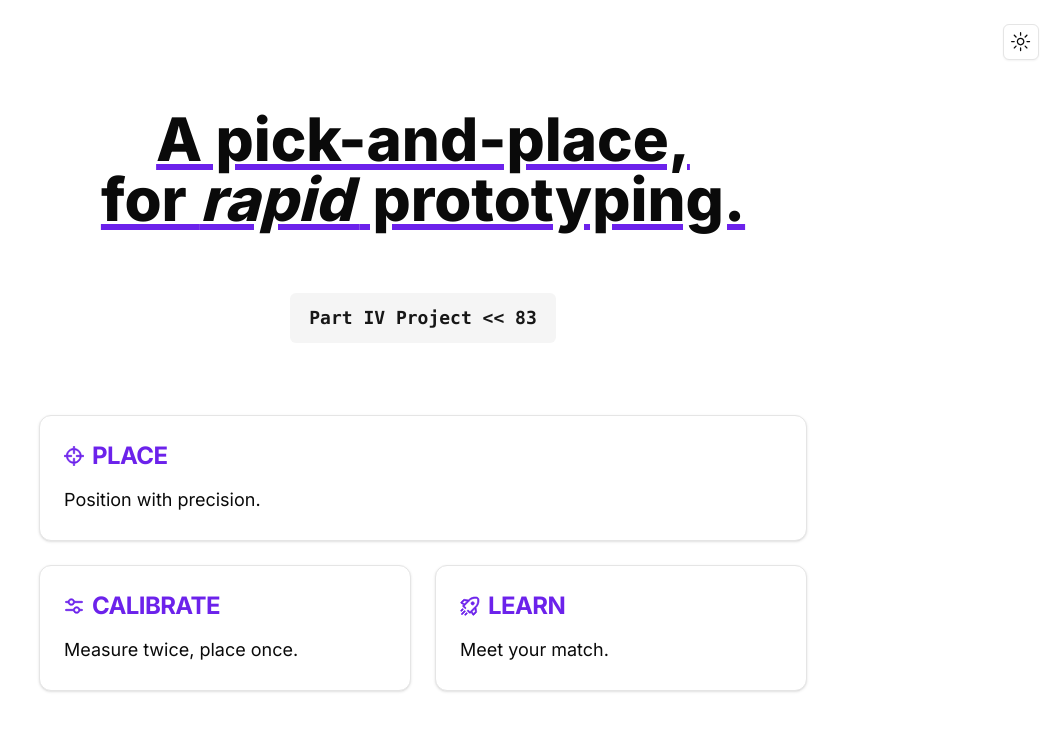
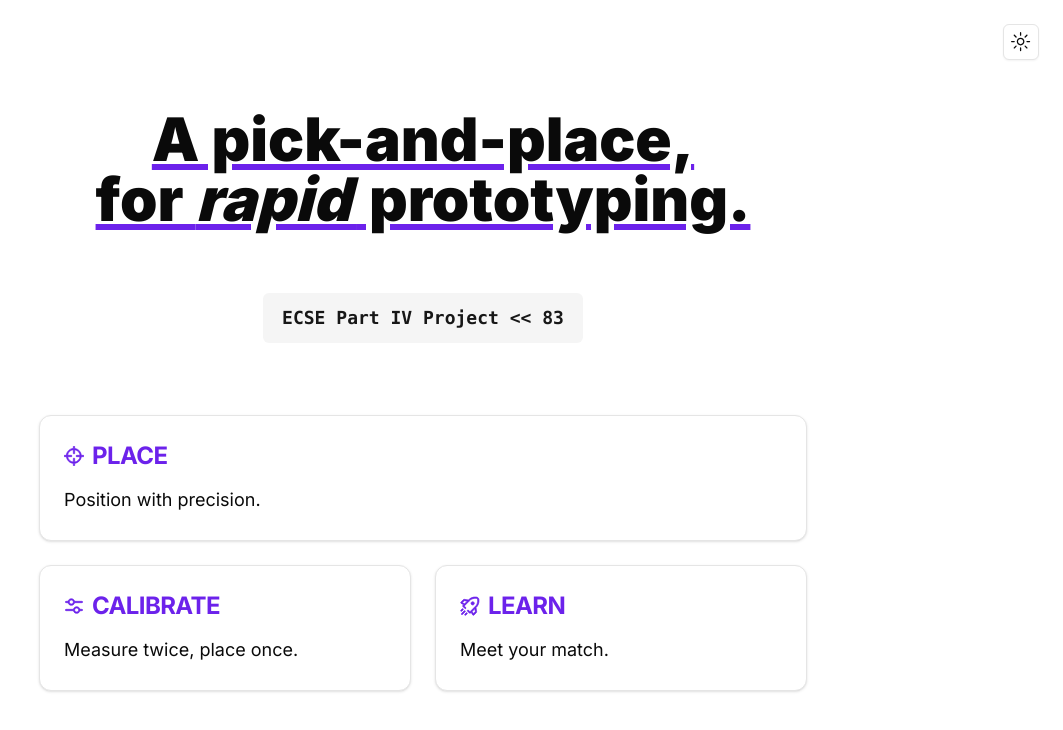
Before and after one commit to p4p-83/interface, a Next.js app in the folder client/: page / in a window 1280 px wide. Shown: the top 730 px of the page, without its empty margins (217-1280 px from the left). Built offline with nearby package versions, Linux system fonts and the light colour scheme.

Commit message:
feat: :lipstick: update home page title

```diff
--- a/client/src/app/page.tsx
+++ b/client/src/app/page.tsx
@@ -13,14 +13,14 @@ export default function Home() {
         <ThemeToggle />
       </div>
 
-      <h1 className='mb-16 text-6xl text-center font-extrabold underline decoration-primary'>
+      <h1 className='mb-16 text-6xl text-center font-black underline decoration-primary'>
         A pick-and-place,<br />
         for <em className='italic'>rapid&#8239;</em> prototyping.
       </h1>
 
       <Badge variant='secondary' className='mb-16 text-lg'>
         <code className='p-2'>
-          Part IV Project &lt;&lt; 83
+          ECSE Part IV Project &lt;&lt; 83
         </code>
       </Badge>
 
```
